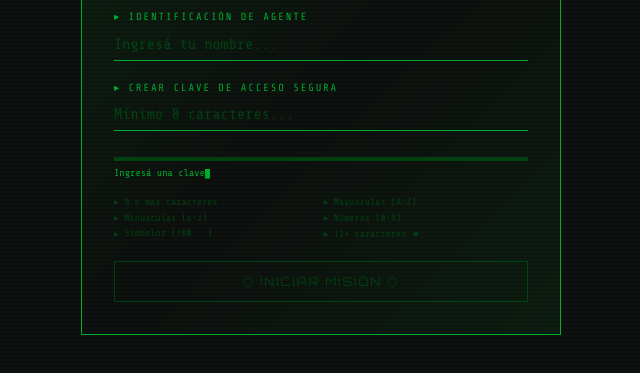
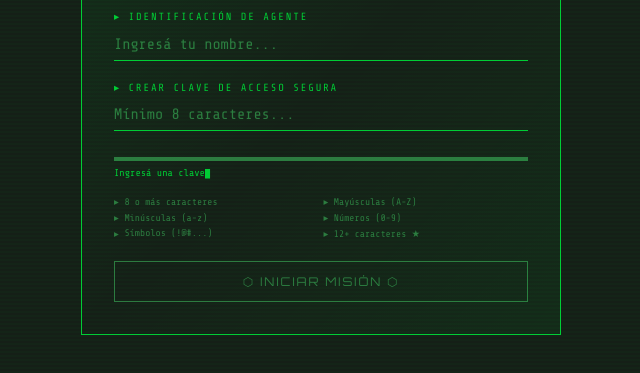
Before and after one commit to esguillaro-ai/infiltrados, a plain HTML site: page index.html in a window 1280 px wide. Shown: the part 305-678 px from the top of the page, without its empty margins (319-959 px from the left). Drawn offline with nearby package versions, Linux system fonts and the light colour scheme.

Commit message:
Update index.html

```diff
--- a/index.html
+++ b/index.html
@@ -8,10 +8,10 @@
 <style>
 :root {
   --g: #00ff41;
-  --gd: #00aa2b;
-  --gdk: #003d10;
-  --blk: #050505;
-  --blk2: #0d0d0d;
+  --gd: #00cc35;
+  --gdk: #2d7a40;
+  --blk: #111a13;
+  --blk2: #151f17;
   --paper: #f4e4a0;
   --paper2: #e8d080;
   --ink: #1a1008;
```
